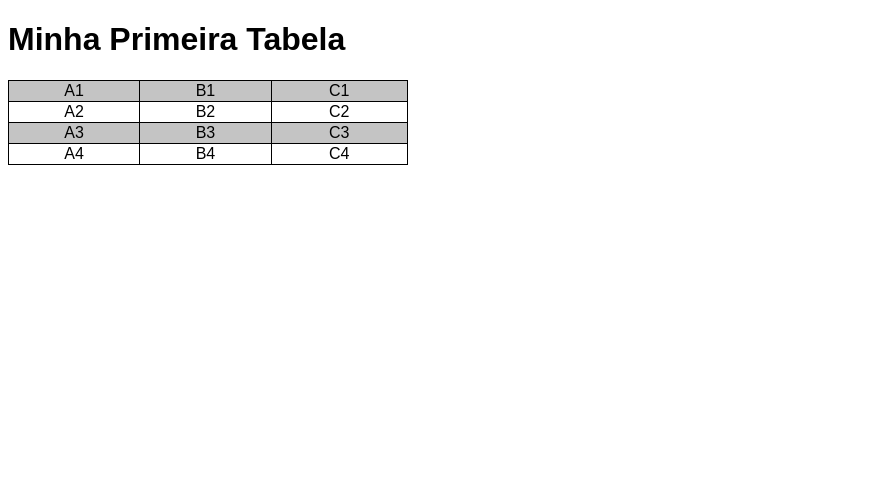
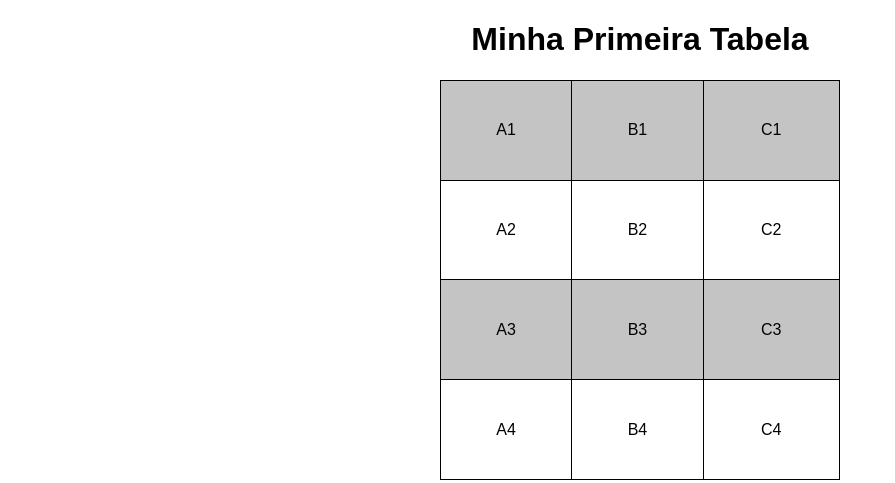
Before and after one commit to DanielMacedoSilva/Html-CSS, a plain HTML site: page Exercicios/Ex023/index.html in a window 1280 px wide. Shown: the whole page, without its empty margins (0-895 px from the left). Drawn offline with Linux system fonts and the light colour scheme.

Commit message:
Alinhamento do conteúdo das tabelas

```diff
--- a/Exercicios/Ex023/style.css
+++ b/Exercicios/Ex023/style.css
@@ -1,12 +1,20 @@
 body{
+    height: 100vh;
     font-family: Arial, Helvetica, sans-serif;
 
 }
+
+h1{
+    text-align: center;
+}
+
 table{
     border-collapse: collapse;
     width: 400px;
+    height: 400px;
     padding: 8px;
     text-align: center;
+    margin: auto;
 }
 
 tr{
@@ -15,6 +23,7 @@ tr{
 
 td{
     border: 1px solid black;
+    vertical-align: middle;
 }
 
 .linha{
```
